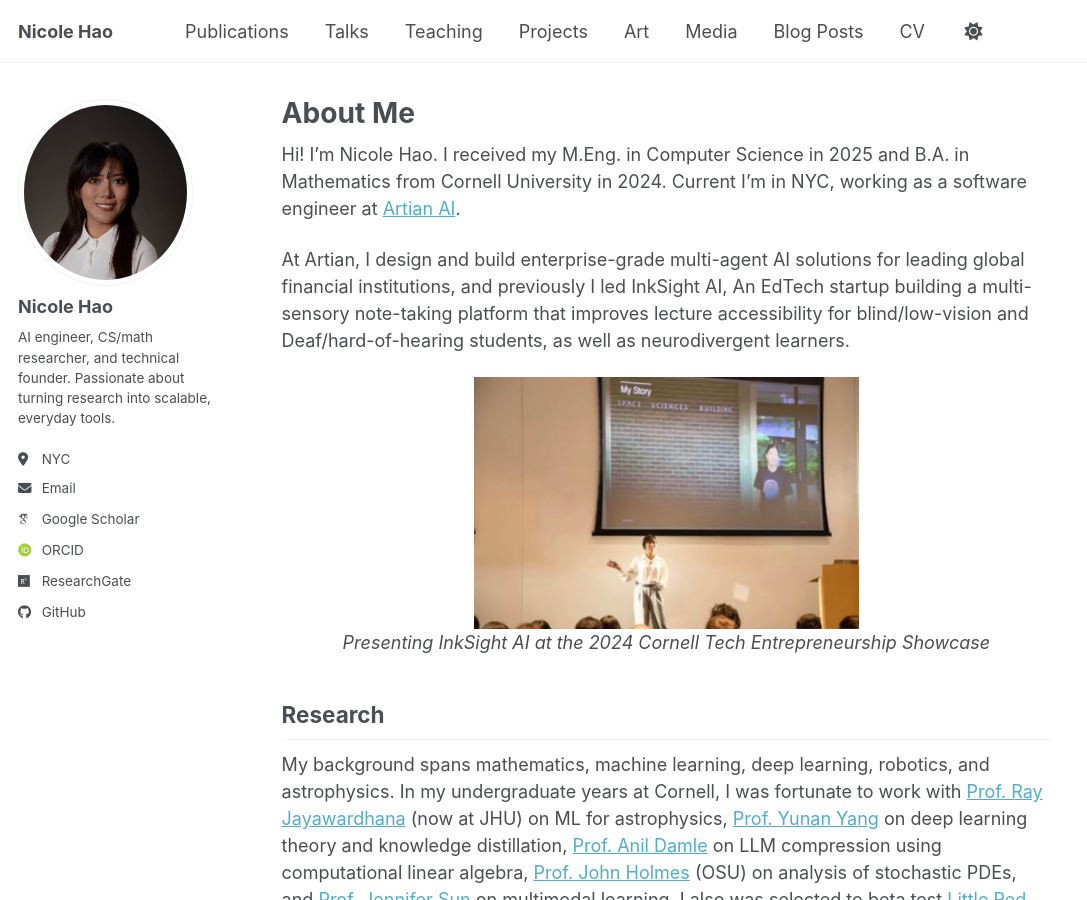
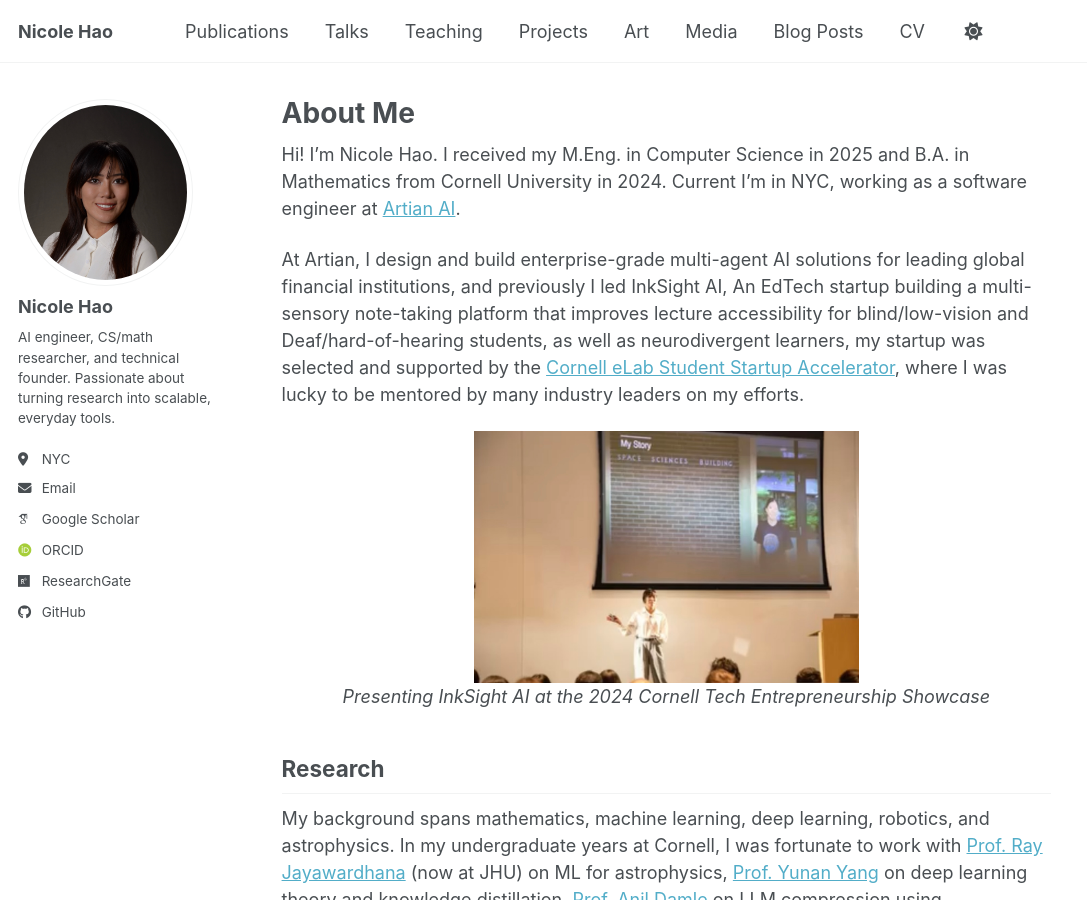
Before and after one commit to nicolehao34/nicolehao34.github.io, a Jekyll site: the page built from _pages/about.md, in a window 1280 px wide and 900 px high. Shown: the whole window, without its empty margins (0-1087 px from the left). Built offline with Jekyll 4.4.1, drawn with Linux system fonts in a browser that asks for light colours; some web fonts are replaced; a script bundle is joined from its source files by our own code; library files that are not in the unit come from our copies.

Commit message:
Add link to elab

```diff
--- a/_pages/about.md
+++ b/_pages/about.md
@@ -8,7 +8,7 @@
 ---
 Hi! I’m Nicole Hao. I received my M.Eng. in Computer Science in 2025 and B.A. in Mathematics from Cornell University in 2024. Current I'm in NYC, working as a software engineer at [Artian AI](https://artian.ai).
 
-At Artian, I design and build enterprise-grade multi-agent AI solutions for leading global financial institutions, and previously I led InkSight AI, An EdTech startup building a multi-sensory note-taking platform that improves lecture accessibility for blind/low-vision and Deaf/hard-of-hearing students, as well as neurodivergent learners.
+At Artian, I design and build enterprise-grade multi-agent AI solutions for leading global financial institutions, and previously I led InkSight AI, An EdTech startup building a multi-sensory note-taking platform that improves lecture accessibility for blind/low-vision and Deaf/hard-of-hearing students, as well as neurodivergent learners, my startup was selected and supported by the [Cornell eLab Student Startup Accelerator](https://eship.cornell.edu/elab/), where I was lucky to be mentored by many industry leaders on my efforts.
 
 <p align="center">
   <img src="/images/pitch.jpg" alt="Cornell Tech Entrepreneurship Showcase, InkSight: Empowering All Learners with AI" width="50%"><br>
```
